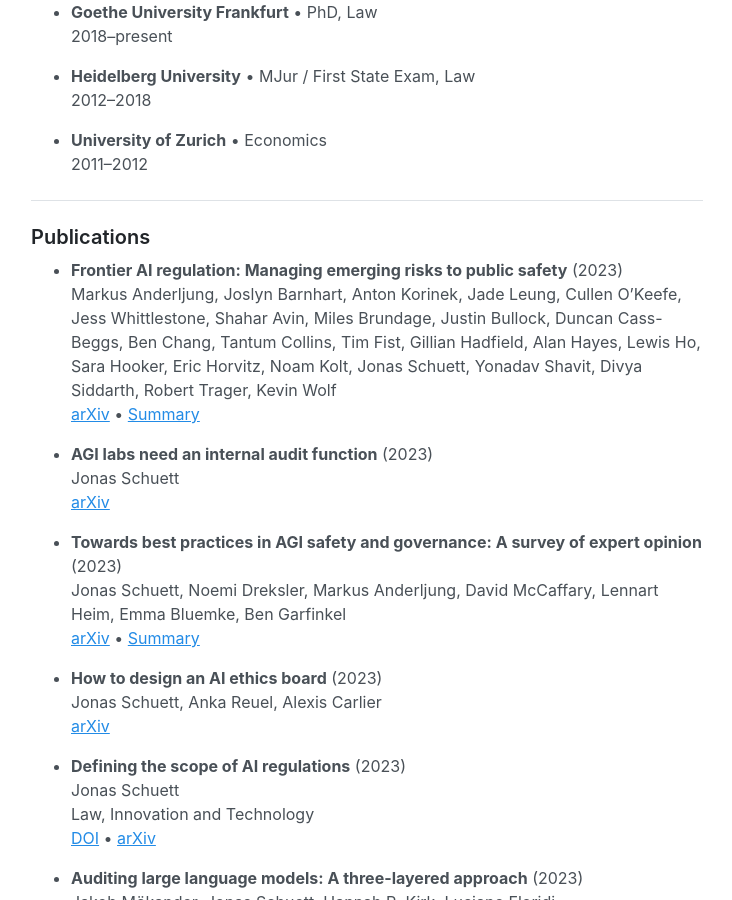
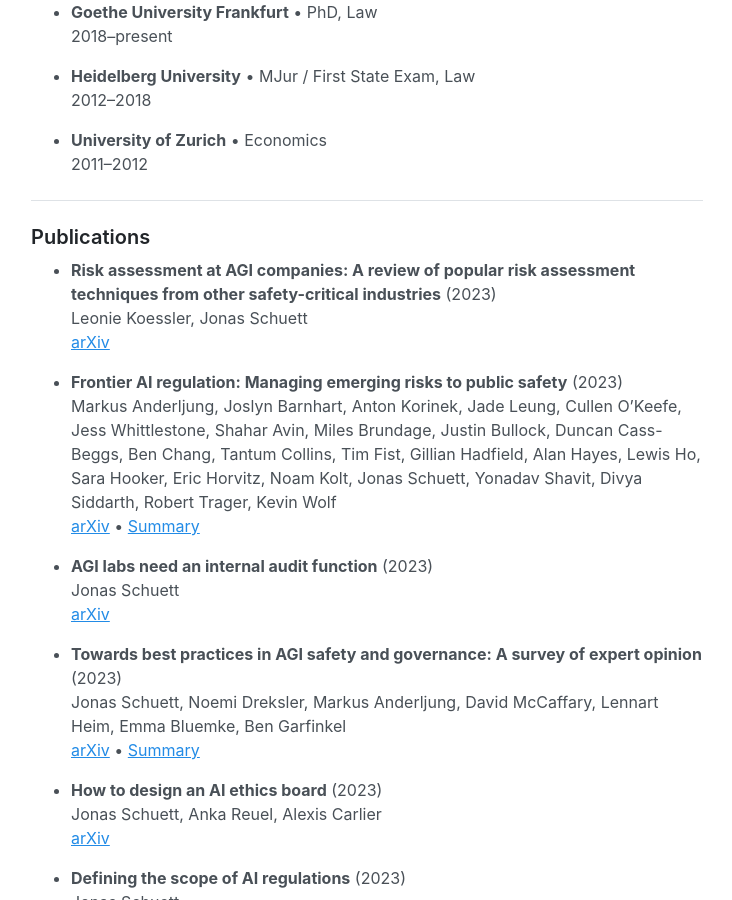
Before and after one commit to jonasschuett/jonasschuett.github.io, a Jekyll site: the page built from _posts/2020-04-04-introduction.md, in a window 1280 px wide and 900 px high, scrolled down 1508 px. Shown: the whole window, without its empty margins (273-1005 px from the left). Built offline with Jekyll 4.4.1, drawn with Linux system fonts in a browser that asks for light colours.

Commit message:
Update 2020-04-04-introduction.md

```diff
--- a/_posts/2020-04-04-introduction.md
+++ b/_posts/2020-04-04-introduction.md
@@ -44,6 +44,10 @@ I'm currently wrapping up my PhD in law at Goethe University Frankfurt, supervis
 ---
 
 ### Publications
+
+- **Risk assessment at AGI companies: A review of popular risk assessment techniques from other safety-critical industries** (2023) <br>
+Leonie Koessler, Jonas Schuett <br>
+[arXiv](https://arxiv.org/abs/2307.08823)
 
 - **Frontier AI regulation: Managing emerging risks to public safety** (2023) <br>
 Markus Anderljung, Joslyn Barnhart, Anton Korinek, Jade Leung, Cullen O'Keefe, Jess Whittlestone, Shahar Avin, Miles Brundage, Justin Bullock, Duncan Cass-Beggs, Ben Chang, Tantum Collins, Tim Fist, Gillian Hadfield, Alan Hayes, Lewis Ho, Sara Hooker, Eric Horvitz, Noam Kolt, Jonas Schuett, Yonadav Shavit, Divya Siddarth, Robert Trager, Kevin Wolf <br>
```
